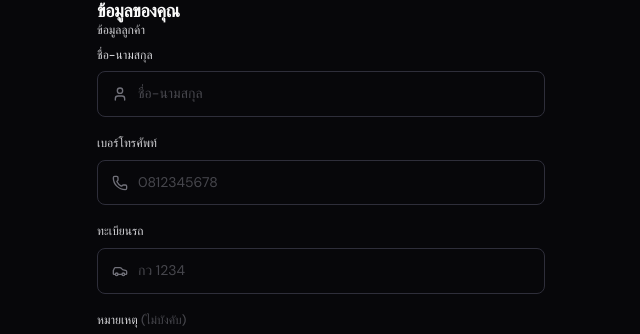
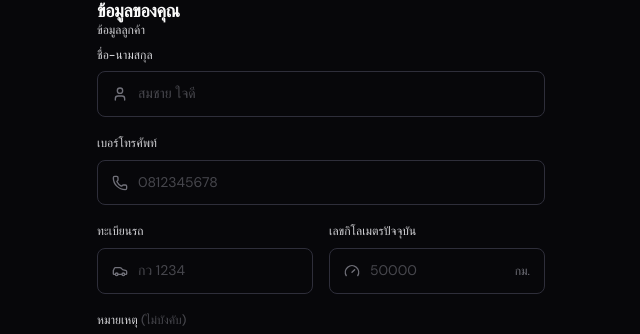
Before and after one commit to papinwit-l/BSE-Service-Scheduler-Next.js, a Next.js app: page /booking in a window 1280 px wide. Shown: the part 736-1070 px from the top of the page, without its empty margins (183-823 px from the left). Built offline with nearby package versions, Linux system fonts and the light colour scheme; no server answers; the database is empty.

Commit message:
update mileage field

```diff
--- a/src/app/admin/bookings/[id]/page.tsx
+++ b/src/app/admin/bookings/[id]/page.tsx
@@ -19,6 +19,7 @@ import {
   Send,
   Bell,
   CalendarClock,
+  Gauge,
 } from "lucide-react";
 import { format } from "date-fns";
 import { th } from "date-fns/locale";
@@ -29,6 +30,7 @@ type BookingDetail = {
   customerName: string;
   customerPhone: string;
   licensePlate: string;
+  mileage: number;
   date: string;
   status: string;
   lineUserId: string | null;
@@ -65,10 +67,7 @@ const STATUS_CONFIG: Record<
   },
 };
 
-const STATUS_ACTIONS: Record<
-  string,
-  { label: string; to: string; variant: string }[]
-> = {
+const STATUS_ACTIONS: Record<string, { label: string; to: string; variant: string }[]> = {
   PENDING: [
     { label: "ยืนยัน", to: "CONFIRMED", variant: "btn-primary" },
     { label: "ยกเลิก", to: "CANCELLED", variant: "btn-cancel" },
@@ -280,12 +279,8 @@ export default function AdminBookingDetailPage() {
                   onChange={(e) => setSendNotify(e.target.checked)}
                   className="sr-only"
                 />
-                <span
-                  className={`flex h-5 w-9 items-center rounded-full transition-colors ${sendNotify ? "bg-accent" : "bg-border"}`}
-                >
-                  <span
-                    className={`h-3.5 w-3.5 rounded-full bg-white transition-transform ${sendNotify ? "translate-x-4.5" : "translate-x-0.5"}`}
-                  />
+                <span className={`flex h-5 w-9 items-center rounded-full transition-colors ${sendNotify ? "bg-accent" : "bg-border"}`}>
+                  <span className={`h-3.5 w-3.5 rounded-full bg-white transition-transform ${sendNotify ? "translate-x-4.5" : "translate-x-0.5"}`} />
                 </span>
                 แจ้งเตือน LINE
               </label>
@@ -318,17 +313,9 @@ export default function AdminBookingDetailPage() {
           </h2>
           <div className="space-y-4">
             <DetailRow icon={User} label="ชื่อ" value={booking.customerName} />
-            <DetailRow
-              icon={Phone}
-              label="เบอร์โทร"
-              value={booking.customerPhone}
-            />
-            <DetailRow
-              icon={Car}
-              label="ทะเบียนรถ"
-              value={booking.licensePlate}
-              mono
-            />
+            <DetailRow icon={Phone} label="เบอร์โทร" value={booking.customerPhone} />
+            <DetailRow icon={Car} label="ทะเบียนรถ" value={booking.licensePlate} mono />
+            <DetailRow icon={Gauge} label="เลขกิโลเมตร" value={`${booking.mileage.toLocaleString()} กม.`} mono />
           </div>
         </div>
 
@@ -341,9 +328,7 @@ export default function AdminBookingDetailPage() {
             <DetailRow
               icon={Calendar}
               label="วันที่"
-              value={format(new Date(booking.date), "EEEE d MMMM yyyy", {
-                locale: th,
-              })}
+              value={format(new Date(booking.date), "EEEE d MMMM yyyy", { locale: th })}
             />
             <DetailRow
               icon={Clock}
@@ -392,12 +377,8 @@ export default function AdminBookingDetailPage() {
         </h2>
         <div className="flex items-center justify-between">
           <div className="flex items-center gap-3">
-            <div
-              className={`flex h-8 w-8 items-center justify-center rounded-full ${booking.lineUserId ? "bg-status-completed/10" : "bg-primary-light"}`}
-            >
-              <MessageCircle
-                className={`h-4 w-4 ${booking.lineUserId ? "text-status-completed" : "text-text-subtle"}`}
-              />
+            <div className={`flex h-8 w-8 items-center justify-center rounded-full ${booking.lineUserId ? "bg-status-completed/10" : "bg-primary-light"}`}>
+              <MessageCircle className={`h-4 w-4 ${booking.lineUserId ? "text-status-completed" : "text-text-subtle"}`} />
             </div>
             <div>
               <div className="text-sm font-medium text-text-heading">
@@ -447,15 +428,11 @@ export default function AdminBookingDetailPage() {
       {/* Timestamps */}
       <div className="text-center text-xs text-text-subtle">
         สร้างเมื่อ{" "}
-        {format(new Date(booking.createdAt), "d MMM yyyy HH:mm", {
-          locale: th,
-        })}
+        {format(new Date(booking.createdAt), "d MMM yyyy HH:mm", { locale: th })}
         {booking.updatedAt !== booking.createdAt && (
           <>
             {" · "}อัปเดต{" "}
-            {format(new Date(booking.updatedAt), "d MMM yyyy HH:mm", {
-              locale: th,
-            })}
+            {format(new Date(booking.updatedAt), "d MMM yyyy HH:mm", { locale: th })}
           </>
         )}
       </div>
--- a/src/app/api/admin/bookings/[id]/route.ts
+++ b/src/app/api/admin/bookings/[id]/route.ts
@@ -5,7 +5,7 @@ import { sendStatusUpdate } from "@/lib/line";
 
 export async function GET(
   _request: NextRequest,
-  { params }: { params: Promise<{ id: string }> },
+  { params }: { params: Promise<{ id: string }> }
 ) {
   const session = await auth();
   if (!session) {
@@ -28,7 +28,10 @@ export async function GET(
     });
 
     if (!booking) {
-      return NextResponse.json({ error: "ไม่พบรายการจอง" }, { status: 404 });
+      return NextResponse.json(
+        { error: "ไม่พบรายการจอง" },
+        { status: 404 }
+      );
     }
 
     return NextResponse.json({
@@ -37,6 +40,7 @@ export async function GET(
       customerName: booking.customerName,
       customerPhone: booking.customerPhone,
       licensePlate: booking.licensePlate,
+      mileage: booking.mileage,
       date: booking.date.toISOString().split("T")[0],
       status: booking.status,
       lineUserId: booking.lineUserId,
@@ -55,14 +59,14 @@ export async function GET(
   } catch {
     return NextResponse.json(
       { error: "ไม่สามารถโหลดข้อมูลได้" },
-      { status: 500 },
+      { status: 500 }
     );
   }
 }
 
 export async function PATCH(
   request: NextRequest,
-  { params }: { params: Promise<{ id: string }> },
+  { params }: { params: Promise<{ id: string }> }
 ) {
   const session = await auth();
   if (!session) {
@@ -76,7 +80,10 @@ export async function PATCH(
 
     const validStatuses = ["PENDING", "CONFIRMED", "COMPLETED", "CANCELLED"];
     if (!validStatuses.includes(status)) {
-      return NextResponse.json({ error: "สถานะไม่ถูกต้อง" }, { status: 400 });
+      return NextResponse.json(
+        { error: "สถานะไม่ถูกต้อง" },
+        { status: 400 }
+      );
     }
 
     const booking = await prisma.booking.update({
@@ -110,7 +117,7 @@ export async function PATCH(
   } catch {
     return NextResponse.json(
       { error: "ไม่สามารถอัปเดตสถานะได้" },
-      { status: 500 },
+      { status: 500 }
     );
   }
 }
--- a/src/app/api/bookings/route.ts
+++ b/src/app/api/bookings/route.ts
@@ -9,7 +9,10 @@ export async function POST(request: NextRequest) {
   try {
     // ─── Security: Origin validation ───
     if (!isValidOrigin(request.headers)) {
-      return NextResponse.json({ error: "คำขอไม่ถูกต้อง" }, { status: 403 });
+      return NextResponse.json(
+        { error: "คำขอไม่ถูกต้อง" },
+        { status: 403 }
+      );
     }
 
     // ─── Security: Rate limiting (5 bookings per IP per hour) ───
@@ -17,7 +20,7 @@ export async function POST(request: NextRequest) {
     const { limited, remaining, resetIn } = rateLimit(
       `booking:${clientIp}`,
       5,
-      60 * 60 * 1000, // 1 hour
+      60 * 60 * 1000 // 1 hour
     );
 
     if (limited) {
@@ -27,7 +30,7 @@ export async function POST(request: NextRequest) {
         {
           status: 429,
           headers: { "Retry-After": retryAfter.toString() },
-        },
+        }
       );
     }
 
@@ -38,7 +41,7 @@ export async function POST(request: NextRequest) {
       // Return fake success to not tip off the bot
       return NextResponse.json(
         { bookingCode: "BK-000000", id: "fake", status: "PENDING" },
-        { status: 201 },
+        { status: 201 }
       );
     }
 
@@ -52,15 +55,8 @@ export async function POST(request: NextRequest) {
       return NextResponse.json({ errors }, { status: 400 });
     }
 
-    const {
-      customerName: rawName,
-      customerPhone: rawPhone,
-      licensePlate: rawPlate,
-      date,
-      timeBlockId,
-      serviceIds,
-      notes: rawNotes,
-    } = result.data;
+    const { customerName: rawName, customerPhone: rawPhone, licensePlate: rawPlate, mileage, date, timeBlockId, serviceIds, notes: rawNotes } =
+      result.data;
 
     // ─── Security: Sanitize user input ───
     const customerName = sanitize(rawName);
@@ -79,7 +75,7 @@ export async function POST(request: NextRequest) {
     if (dayConfig?.isClosed) {
       return NextResponse.json(
         { error: "วันที่เลือกเป็นวันหยุด" },
-        { status: 400 },
+        { status: 400 }
       );
     }
 
@@ -90,7 +86,7 @@ export async function POST(request: NextRequest) {
     if (closedDate) {
       return NextResponse.json(
         { error: `วันที่เลือกเป็นวันหยุด: ${closedDate.reason || ""}` },
-        { status: 400 },
+        { status: 400 }
       );
     }
 
@@ -102,7 +98,7 @@ export async function POST(request: NextRequest) {
     if (!timeBlock || !timeBlock.active) {
       return NextResponse.json(
         { error: "ช่วงเวลาที่เลือกไม่พร้อมให้บริการ" },
-        { status: 400 },
+        { status: 400 }
       );
     }
 
@@ -117,7 +113,7 @@ export async function POST(request: NextRequest) {
     if (currentBookings >= timeBlock.maxBookings) {
       return NextResponse.json(
         { error: "ช่วงเวลาที่เลือกเต็มแล้ว" },
-        { status: 400 },
+        { status: 400 }
       );
     }
 
@@ -129,7 +125,7 @@ export async function POST(request: NextRequest) {
     if (services.length !== serviceIds.length) {
       return NextResponse.json(
         { error: "บริการบางรายการไม่พร้อมให้บริการ" },
-        { status: 400 },
+        { status: 400 }
       );
     }
 
@@ -152,6 +148,7 @@ export async function POST(request: NextRequest) {
         customerName,
         customerPhone,
         licensePlate,
+        mileage,
         date: bookingDate,
         timeBlockId,
         notes: notes || null,
@@ -173,12 +170,12 @@ export async function POST(request: NextRequest) {
         id: booking.id,
         status: booking.status,
       },
-      { status: 201 },
+      { status: 201 }
     );
   } catch {
     return NextResponse.json(
       { error: "ไม่สามารถสร้างการจองได้ กรุณาลองใหม่" },
-      { status: 500 },
+      { status: 500 }
     );
   }
 }
--- a/src/app/api/bookings/status/route.ts
+++ b/src/app/api/bookings/status/route.ts
@@ -7,7 +7,10 @@ export async function GET(request: NextRequest) {
     const code = searchParams.get("code")?.toUpperCase().trim();
 
     if (!code) {
-      return NextResponse.json({ error: "กรุณากรอกรหัสจอง" }, { status: 400 });
+      return NextResponse.json(
+        { error: "กรุณากรอกรหัสจอง" },
+        { status: 400 }
+      );
     }
 
     const booking = await prisma.booking.findUnique({
@@ -43,7 +46,7 @@ export async function GET(request: NextRequest) {
     if (!booking) {
       return NextResponse.json(
         { error: "ไม่พบรหัสจองนี้ กรุณาตรวจสอบอีกครั้ง" },
-        { status: 404 },
+        { status: 404 }
       );
     }
 
@@ -51,6 +54,7 @@ export async function GET(request: NextRequest) {
       bookingCode: booking.bookingCode,
       customerName: booking.customerName,
       licensePlate: booking.licensePlate,
+      mileage: booking.mileage,
       date: booking.date.toISOString().split("T")[0],
       status: booking.status,
       lineLinked: !!booking.lineUserId,
@@ -65,7 +69,7 @@ export async function GET(request: NextRequest) {
   } catch {
     return NextResponse.json(
       { error: "เกิดข้อผิดพลาด กรุณาลองใหม่" },
-      { status: 500 },
+      { status: 500 }
     );
   }
 }
--- a/src/app/booking/_components/CustomerForm.tsx
+++ b/src/app/booking/_components/CustomerForm.tsx
@@ -1,12 +1,13 @@
 "use client";
 
-import { User, Phone, Car, FileText } from "lucide-react";
+import { User, Phone, Car, Gauge, FileText } from "lucide-react";
 
 type Props = {
   values: {
     customerName: string;
     customerPhone: string;
     licensePlate: string;
+    mileage: string;
     notes: string;
   };
   onChange: (field: string, value: string) => void;
@@ -28,7 +29,7 @@ export default function CustomerForm({ values, onChange, errors }: Props) {
             <input
               id="customerName"
               type="text"
-              placeholder="ชื่อ-นามสกุล"
+              placeholder="สมชาย ใจดี"
               value={values.customerName}
               onChange={(e) => onChange("customerName", e.target.value)}
               className="input-inner"
@@ -60,7 +61,8 @@ export default function CustomerForm({ values, onChange, errors }: Props) {
           )}
         </div>
 
-        {/* License Plate */}
+        {/* License Plate + Mileage side by side */}
+        <div className="grid gap-4 sm:grid-cols-2">
           <div>
             <label htmlFor="licensePlate" className="input-label">
               ทะเบียนรถ
@@ -81,10 +83,34 @@ export default function CustomerForm({ values, onChange, errors }: Props) {
             )}
           </div>
 
+          <div>
+            <label htmlFor="mileage" className="input-label">
+              เลขกิโลเมตรปัจจุบัน
+            </label>
+            <div className="input-wrapper">
+              <Gauge className="h-4 w-4 shrink-0 text-text-muted" />
+              <input
+                id="mileage"
+                type="number"
+                inputMode="numeric"
+                placeholder="50000"
+                value={values.mileage}
+                onChange={(e) => onChange("mileage", e.target.value)}
+                className="input-inner"
+              />
+              <span className="shrink-0 text-xs text-text-muted">กม.</span>
+            </div>
+            {errors.mileage && (
+              <p className="field-error">{errors.mileage}</p>
+            )}
+          </div>
+        </div>
+
         {/* Notes */}
         <div>
           <label htmlFor="notes" className="input-label">
-            หมายเหตุ <span className="text-text-subtle">(ไม่บังคับ)</span>
+            หมายเหตุ{" "}
+            <span className="text-text-subtle">(ไม่บังคับ)</span>
           </label>
           <div className="input-wrapper items-start">
             <FileText className="mt-0.5 h-4 w-4 shrink-0 text-text-muted" />
--- a/src/app/booking/page.tsx
+++ b/src/app/booking/page.tsx
@@ -45,6 +45,7 @@ export default function BookingPage() {
     customerName: "",
     customerPhone: "",
     licensePlate: "",
+    mileage: "",
     notes: "",
   });
   const [honeypot, setHoneypot] = useState("");
@@ -68,7 +69,9 @@ export default function BookingPage() {
         setServices(servicesData);
         setClosedDays(configData.closedDays || []);
         setClosedDates(
-          (configData.closedDates || []).map((d: { date: string }) => d.date),
+          (configData.closedDates || []).map(
+            (d: { date: string }) => d.date
+          )
         );
       } catch {
         setSubmitError("ไม่สามารถโหลดข้อมูลได้ กรุณารีเฟรชหน้า");
@@ -150,6 +153,11 @@ export default function BookingPage() {
     if (!customerFields.licensePlate.trim()) {
       newErrors.licensePlate = "กรุณากรอกทะเบียนรถ";
     }
+    if (!customerFields.mileage.trim()) {
+      newErrors.mileage = "กรุณากรอกเลขกิโลเมตร";
+    } else if (isNaN(Number(customerFields.mileage)) || Number(customerFields.mileage) < 0) {
+      newErrors.mileage = "เลขกิโลเมตรไม่ถูกต้อง";
+    }
 
     if (Object.keys(newErrors).length > 0) {
       setErrors(newErrors);
@@ -170,7 +178,8 @@ export default function BookingPage() {
           date: selectedDate,
           timeBlockId: selectedTimeBlock,
           ...customerFields,
-          _website: honeypot, // honeypot — bots fill this, humans don't see it
+          mileage: parseInt(customerFields.mileage),
+          _website: honeypot,
         }),
       });
 
@@ -179,9 +188,11 @@ export default function BookingPage() {
       if (!res.ok) {
         if (data.errors) {
           const fieldErrors: Record<string, string> = {};
-          data.errors.forEach((e: { field: string; message: string }) => {
-            fieldErrors[e.field] = e.message;
-          });
+          data.errors.forEach(
+            (e: { field: string; message: string }) => {
+              fieldErrors[e.field] = e.message;
+            }
+          );
           setErrors(fieldErrors);
         } else {
           setSubmitError(data.error || "เกิดข้อผิดพลาด กรุณาลองใหม่");
@@ -312,10 +323,7 @@ export default function BookingPage() {
             <div className="hr-gradient" />
 
             {/* Honeypot — hidden from humans, bots fill it */}
-            <div
-              className="absolute -left-[9999px] opacity-0"
-              aria-hidden="true"
-            >
+            <div className="absolute -left-[9999px] opacity-0" aria-hidden="true">
               <label htmlFor="_website">Website</label>
               <input
                 id="_website"
--- a/src/lib/validators.ts
+++ b/src/lib/validators.ts
@@ -12,6 +12,11 @@ export const bookingSchema = z.object({
     .string()
     .min(2, "กรุณากรอกทะเบียนรถ")
     .max(20, "ทะเบียนรถยาวเกินไป"),
+  mileage: z
+    .number({ error: "กรุณากรอกเลขกิโลเมตร" })
+    .int("เลขกิโลเมตรต้องเป็นจำนวนเต็ม")
+    .min(0, "เลขกิโลเมตรไม่ถูกต้อง")
+    .max(999999, "เลขกิโลเมตรไม่ถูกต้อง"),
   date: z.string().min(1, "กรุณาเลือกวันนัดหมาย"),
   timeBlockId: z.string().min(1, "กรุณาเลือกช่วงเวลา"),
   serviceIds: z
```
Also changed, not shown: 1 other file (tests, documents, lock files or other folders). Lines whose indentation alone changed are shown as unchanged.
